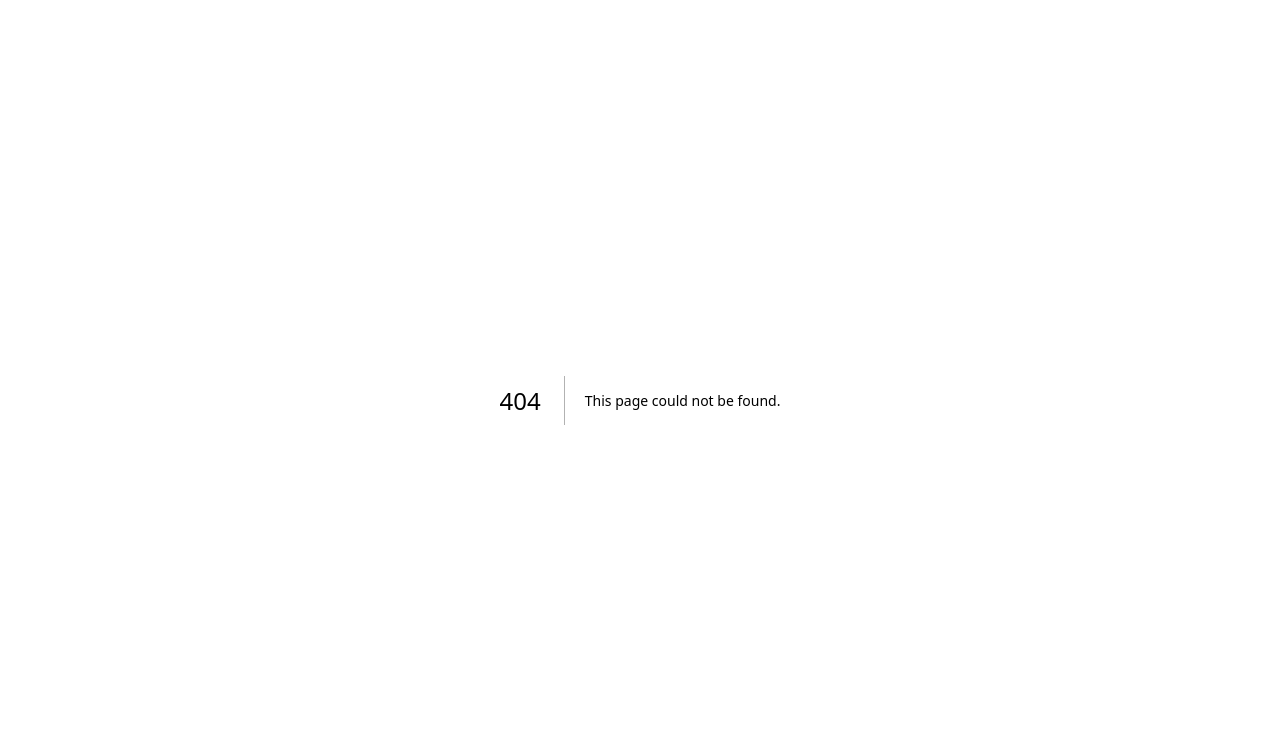
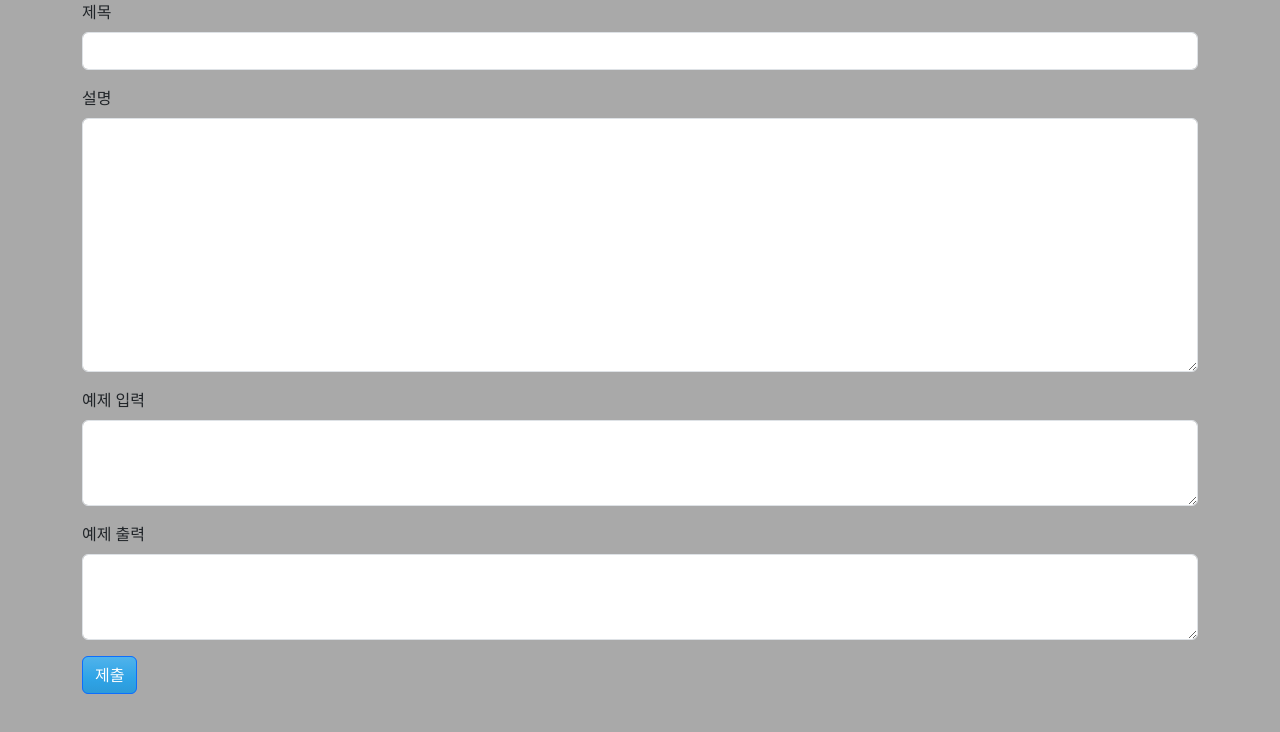
Before and after one commit to sevity/online_judge, a Next.js app in the folder problem-frontend/: page /create in a window 1280 px wide. Before the commit this address had no page. Shown: the top 732 px of the page. Built offline with nearby package versions, Linux system fonts and the light colour scheme.

Commit message:
implemented create, listing, index page

```diff
--- a/problem-frontend/package.json
+++ b/problem-frontend/package.json
@@ -18,6 +18,7 @@
     "next": "13.4.12",
     "react": "18.2.0",
     "react-dom": "18.2.0",
+    "react-router-dom": "^6.14.2",
     "typescript": "5.1.6"
   }
 }
--- a/problem-frontend/src/app/globals.css
+++ b/problem-frontend/src/app/globals.css
@@ -86,6 +86,8 @@ body {
 }
 
 body {
+  background-color: darkgray !important;
+/*
   color: rgb(var(--foreground-rgb));
   background: linear-gradient(
       to bottom,
@@ -93,6 +95,7 @@ body {
       rgb(var(--background-end-rgb))
     )
     rgb(var(--background-start-rgb));
+*/
 }
 
 a {
--- a/problem-frontend/src/pages/_app.js
+++ b/problem-frontend/src/pages/_app.js
@@ -4,9 +4,10 @@ import '../app/globals.css'
 
 function MyApp({ Component, pageProps }) {
   return (
-    <div style={{ backgroundColor: 'lightgray' }}>
+    <div>
       <Component {...pageProps} />
     </div>
+
   )
 }
 
--- a/problem-frontend/src/pages/createProblem.js
+++ b/problem-frontend/src/pages/create.js
@@ -1,19 +1,59 @@
 import { useState } from 'react';
-import 'bootstrap/dist/css/bootstrap.css'
+import 'bootstrap/dist/css/bootstrap.css';
 
 export default function CreateProblem() {
     const [title, setTitle] = useState("");
     const [description, setDescription] = useState("");
     const [exampleInput, setExampleInput] = useState("");
     const [exampleOutput, setExampleOutput] = useState("");
+    const [successMessage, setSuccessMessage] = useState(null);
+    const [submittedProblem, setSubmittedProblem] = useState(null);
 
-    const handleSubmit = (event) => {
+    const handleSubmit = async (event) => {
         event.preventDefault();
-        // 서버에 데이터를 전송하는 코드를 여기에 작성합니다.
+
+        const data = {
+            title,
+            description,
+            exampleInput,
+            exampleOutput
+        };
+
+        try {
+            const response = await fetch('http://sevity.com:9993/problems', {
+                method: 'POST',
+                headers: {
+                    'Content-Type': 'application/json'
+                },
+                body: JSON.stringify(data)
+            });
+
+            if (response.ok) {
+                // 서버로의 전송 성공 시에 실행할 로직을 작성합니다.
+                console.log('데이터 전송 성공');
+                setSuccessMessage('문제가 성공적으로 제출되었습니다.');
+                setSubmittedProblem(data);
+            } else {
+                // 서버로의 전송 실패 시에 실행할 로직을 작성합니다.
+                console.error('데이터 전송 실패');
+            }
+        } catch (error) {
+            console.error('데이터 전송 중 오류 발생:', error);
+        }
     };
 
     return (
         <div className="container">
+            {successMessage && <div className="alert alert-success mt-3">{successMessage}</div>}
+            {submittedProblem && (
+                <div className="mt-3">
+                    <h3>{submittedProblem.title}</h3>
+                    <p>{submittedProblem.description}</p>
+                    <p>예제 입력: {submittedProblem.exampleInput}</p>
+                    <p>예제 출력: {submittedProblem.exampleOutput}</p>
+                </div>
+            )}
+            {!successMessage && (
             <div className="row">
                 <div className="col">
                     <form onSubmit={handleSubmit}>
@@ -37,6 +77,7 @@ export default function CreateProblem() {
                     </form>
                 </div>
             </div>
+            )}
         </div>
     )
 }
--- /dev/null
+++ b/problem-frontend/src/pages/index.js
@@ -0,0 +1,2 @@
+// pages/index.js
+export { default } from './problems';
```
Also changed, not shown: problem-frontend/src/pages/problems.js (added, +44 -0 lines), problem-frontend/src/app/page_old.tsx (renamed from problem-frontend/src/app/page.tsx), 1 other file (tests, documents, lock files or other folders).
